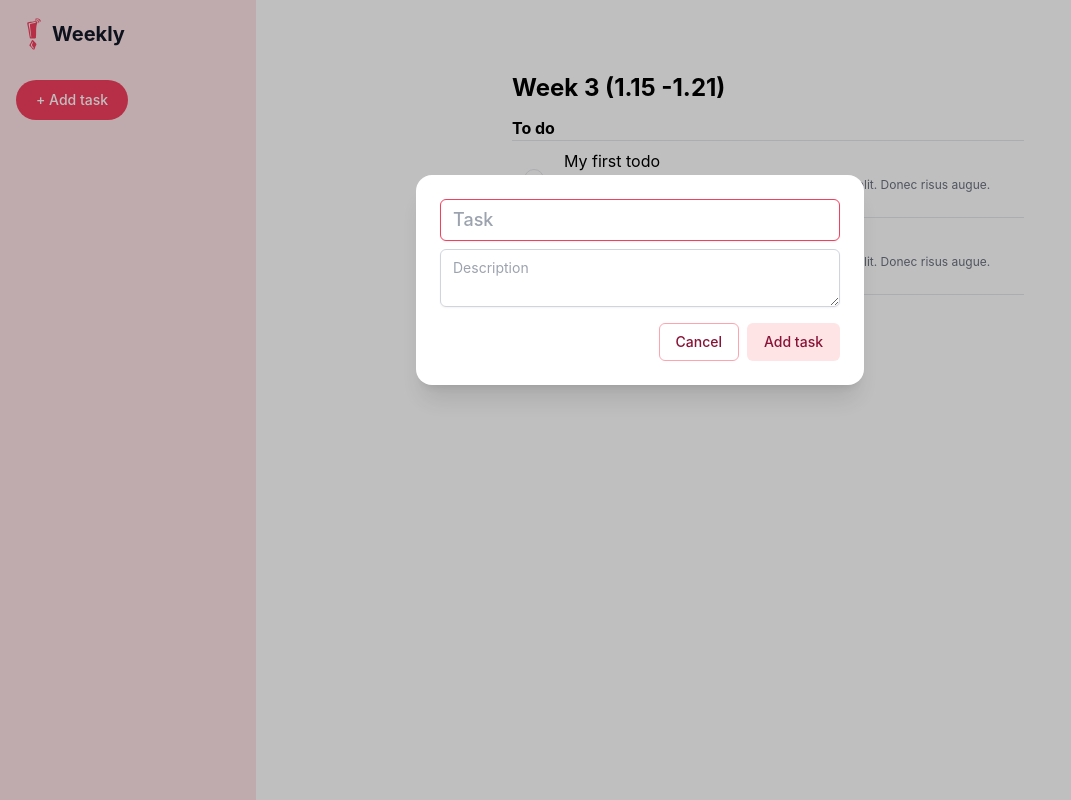
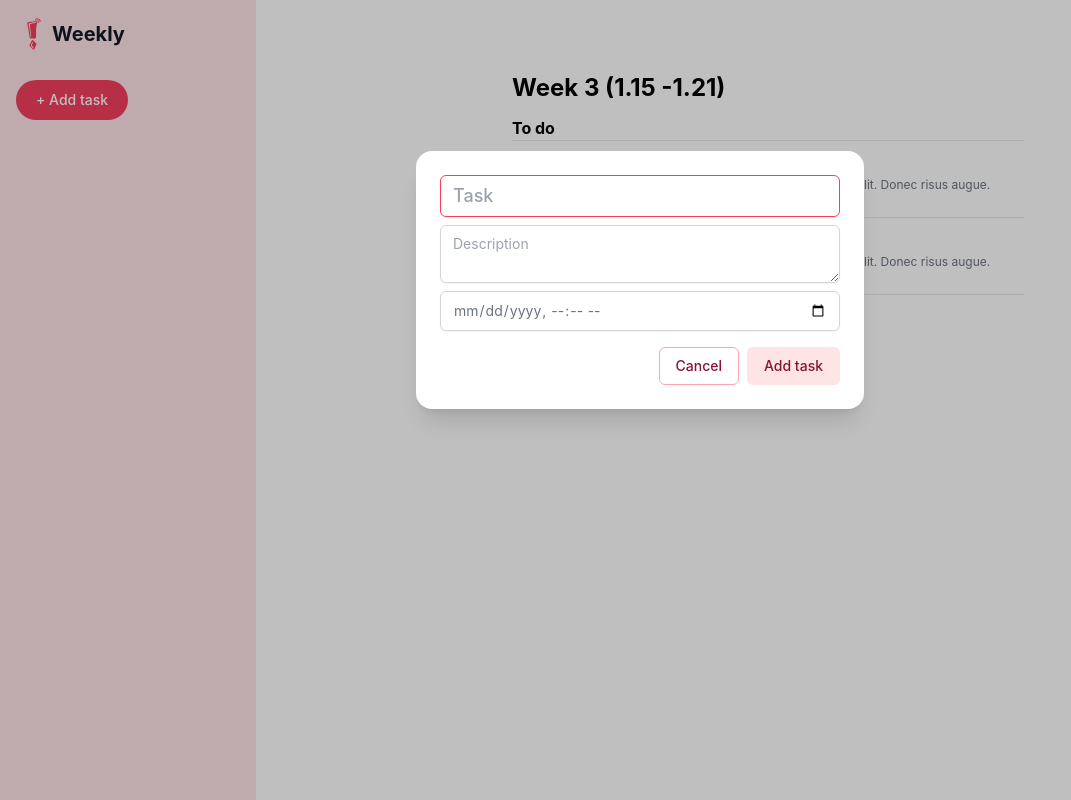
Before and after one commit to matyasmihalka/fake-todoist, a React (Vite) app: page / in a window 1280 px wide. Both pictures are taken after a click on the button "+ Add task". Shown: the whole page, without its empty margins (0-1071 px from the left). Built offline with nearby package versions, Linux system fonts and the light colour scheme.

Commit message:
add date

```diff
--- a/src/components/Dialog.tsx
+++ b/src/components/Dialog.tsx
@@ -9,6 +9,7 @@ import { v4 as uuidv4 } from 'uuid'
 type Inputs = {
   title: string
   description: string
+  date: string
 }
 
 type Props = {
@@ -21,6 +22,7 @@ const schema = z.object({
     .string()
     .min(3, 'Title is required and must be at least 3 characters long'),
   description: z.string(),
+  date: z.string(),
 })
 
 export const Dialog = ({ open, onClose }: Props) => {
@@ -40,11 +42,12 @@ export const Dialog = ({ open, onClose }: Props) => {
   }, [open])
 
   const onSubmit: SubmitHandler<Inputs> = (data) => {
+    console.log('data: ', data)
     addTodo({
       id: uuidv4(),
       title: data.title,
       description: data.description,
-      date: new Date().toLocaleDateString(),
+      date: data.date,
       checked: false,
     })
     onClose()
@@ -52,6 +55,25 @@ export const Dialog = ({ open, onClose }: Props) => {
 
   const closeDialog = () => {
     onClose()
+  }
+
+  const getFormattedToday = () => {
+    const today = new Date()
+    const year = today.getFullYear()
+    const month = today.getMonth() + 1 // getMonth() returns month from 0-11
+    const day = today.getDate()
+    const hours = today.getHours()
+    const minutes = today.getMinutes()
+
+    // Ensuring month and day are in two digits format
+    const strMonth = month < 10 ? `0${month}` : String(month)
+    const strDay = day < 10 ? `0${day}` : String(day)
+    const strHours = hours < 10 ? `0${hours}` : hours
+    const strMinutes = minutes < 10 ? `0${minutes}` : minutes
+
+    console.log('min date', `${year}-${strMonth}-${strDay}`)
+
+    return `${year}-${strMonth}-${strDay}T${strHours}:${strMinutes}`
   }
 
   return (
@@ -110,6 +132,18 @@ export const Dialog = ({ open, onClose }: Props) => {
                     )}
                   </div>
 
+                  <div className="mt-2">
+                    <input
+                      className="text-sm text-gray-500 appearance-none block w-full bg-white border border-gray-300 rounded-md py-2 px-3 shadow-sm placeholder-gray-400 focus:outline-none focus:ring-rose-500 focus:border-rose-500"
+                      type="datetime-local"
+                      min={getFormattedToday()}
+                      {...register('date')}
+                    />
+                    {errors.description && (
+                      <ErrorMessage message={errors.description.message} />
+                    )}
+                  </div>
+
                   <div className="mt-4 flex justify-end">
                     <button
                       type="button" // Change to "button" since this is not a submit action
--- a/src/components/ToDoList.tsx
+++ b/src/components/ToDoList.tsx
@@ -19,7 +19,9 @@ export const ToDoList = () => {
             <div className="">
               <div className="text-base pb-1">{title}</div>
               <div className="text-xs text-gray-500">{description}</div>
-              <div className="text-xs text-rose-500">{date}</div>
+              <div className="text-xs text-rose-500">
+                {date.split('T')[0]} {date.split('T')[1]}
+              </div>
             </div>
           </li>
         ))}
```
